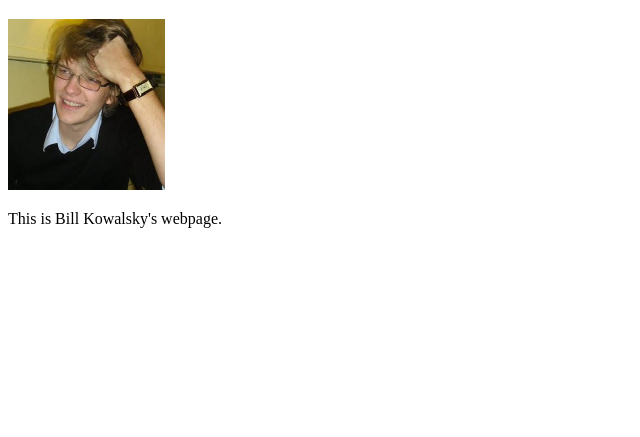
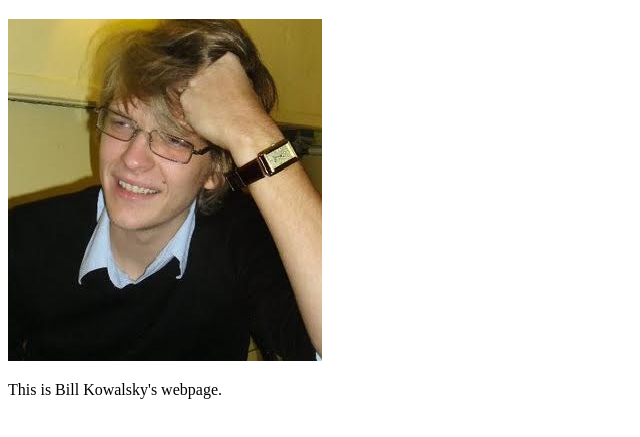
Before and after one commit to wkowalsky/wkowalsky.github.io, a plain HTML site: page index.html in a window 1280 px wide. Shown: the part 61-498 px from the top of the page, without its empty margins (0-640 px from the left). Drawn offline with Linux system fonts and the light colour scheme.

Commit message:
Update index.html

```diff
--- a/index.html
+++ b/index.html
@@ -2,7 +2,7 @@
 <html>
 <body>
 <h1>Bill Kowalsky</h1>
-  <img src ="bill_kowalsky.jpg" width="157" height="171">
+  <img src ="bill_kowalsky.jpg">
 <p>This is Bill Kowalsky's webpage.</p>
 </body>
 </html>
```
